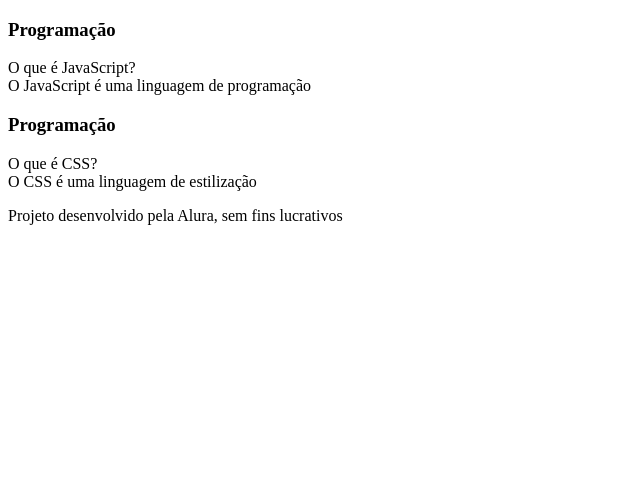
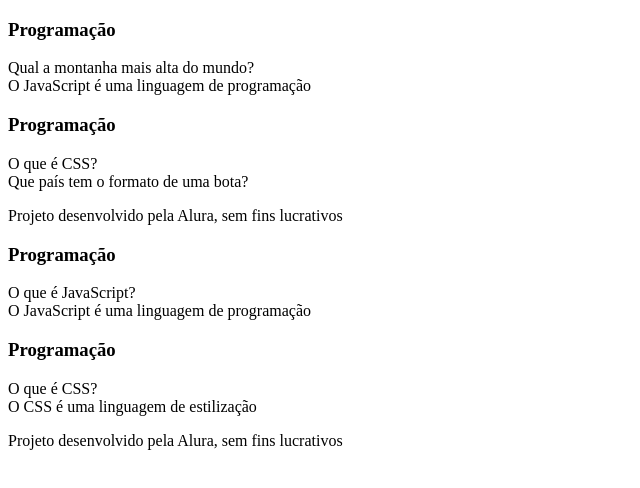
Before and after one commit to mileneangeleli/ferramentas-interativas, a plain HTML site: page index.html in a window 1280 px wide. Shown: the whole page, without its empty margins (0-640 px from the left). Drawn offline with Linux system fonts and the light colour scheme.

Commit message:
Add files via upload

```diff
--- a/index.html
+++ b/index.html
@@ -1,3 +1,42 @@
+<!DOCTYPE html>
+<html lang="pt-br">
+<head>
+    <meta charset="UTF-8">
+    <meta name="viewport" content="width=device-width, initial-scale=1.0">
+    <title>Flashcard</title>
+</head>
+<body>
+    <main>
+        <section id="container">
+            <article class="cartao">
+                <div class="cartao__conteudo">
+                    <h3>Programação</h3>
+                    <div class="cartao__conteudo__pergunta" ...>
+                        Qual a montanha mais alta do mundo?
+                    </div>
+                    <div class="cartao__conteudo__resposta">
+                        O JavaScript é uma linguagem de programação
+                    </div>
+                </div>
+            </article>
+            <article class="cartao">
+                <div class="cartao__conteudo">
+                    <h3>Programação</h3>
+                    <div class="cartao__conteudo__pergunta">
+                        O que é CSS?
+                    </div>
+                    <div class="cartao__conteudo__resposta">
+                       Que país tem o formato de uma bota?
+                    </div>
+                </div>
+            </article>
+        </section>
+    </main>
+    <footer>
+        <p>Projeto desenvolvido pela Alura, sem fins lucrativos</p>
+    </footer>
+</body>
+</html>
 <!DOCTYPE html>
 <html lang="pt-br">
 <head>
```
